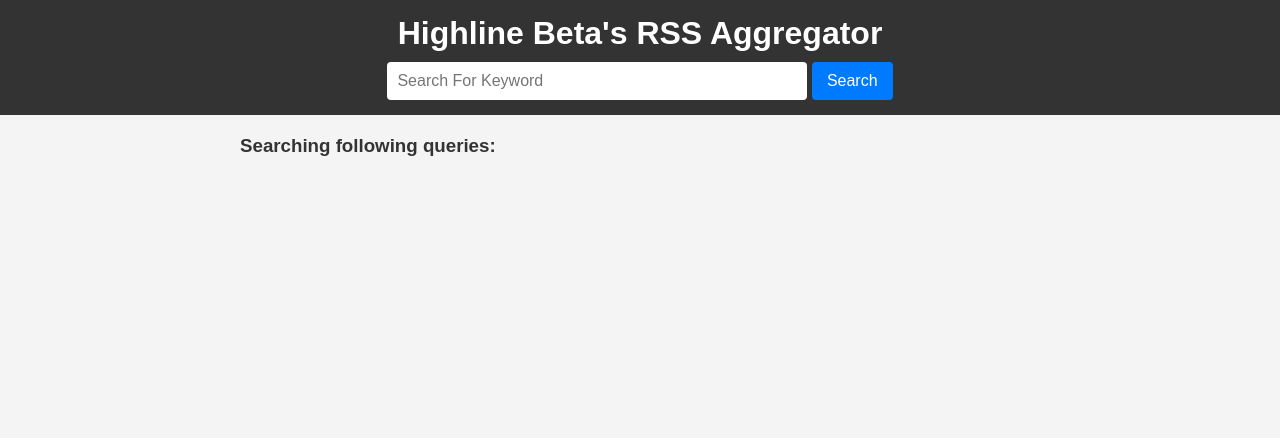
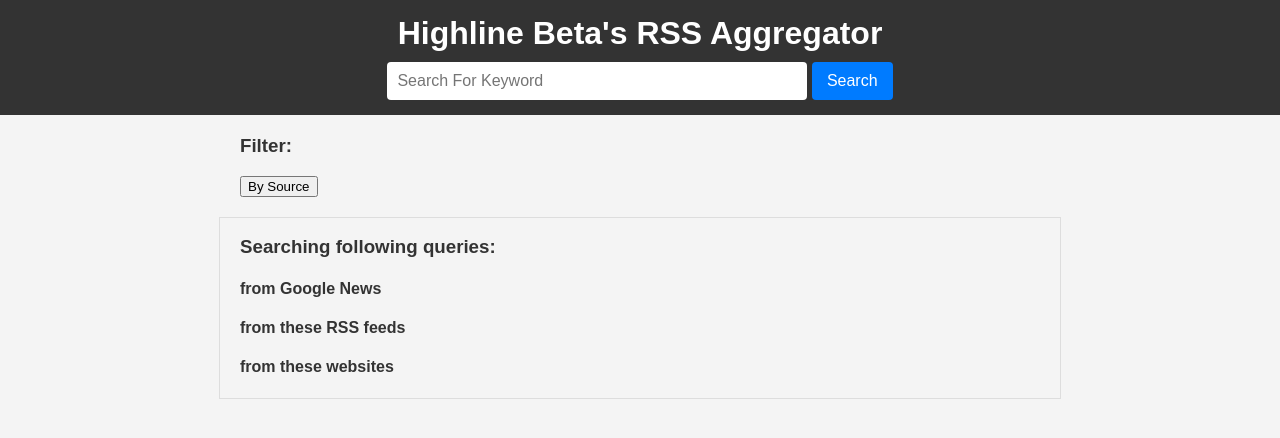
Before and after one commit to JohayerChowdury/NewsAggregator, a Flask app: template templates/index.html in a window 1280 px wide. Shown: the top 438 px of the page. Run offline with Flask 3, Linux system fonts and the light colour scheme; the template is opened without the code that fills it, so the values that code supplies are empty; parts of the project's set-up code (start-up, migrations or seed data) failed here and were passed over.

Commit message:
add filter dialog for sources

```diff
--- a/run.py
+++ b/run.py
@@ -30,6 +30,16 @@ WEBSITES = {
     # "Flexobuild News": "https://flexobuild.com/media" # not works
 }
 
+GOOGLE_NEWS_SEARCH_QUERIES = [
+    # "Canadian accessory dwelling unit", # NOTE: looks like adding "Canadian" doesn't work well
+    # "Canadian mortgage regulations",
+    # "Canadian zoning laws",
+    "accessory dwelling unit",
+    "mortgage regulations",
+    "zoning laws",
+    # "colgate"
+]
+
 
 def parse_feed(feed_url):
     if hasattr(ssl, "_create_unverified_context"):
@@ -48,8 +58,7 @@ def parse_feed(feed_url):
     return articles
 
 
-@app.route("/")
-def index():
+def get_articles(queries=[""]):
     articles = []
 
     for source, feed in RSS_FEEDS.items():
@@ -84,17 +93,6 @@ def index():
             print(f"Error fetching articles from {source}: {e}")
 
     try:
-        # List of queries
-        queries = [
-            # "Canadian accessory dwelling unit", # NOTE: looks like adding "Canadian" doesn't work well
-            # "Canadian mortgage regulations",
-            # "Canadian zoning laws",
-            "accessory dwelling unit",
-            "mortgage regulations",
-            "zoning laws",
-            # "colgate"
-        ]
-
         # Fetch news articles for each query
         for query in queries:
             news_articles = search_news(query)
@@ -110,9 +108,23 @@ def index():
                 )
     except Exception as e:
         print(e)
+    return articles
 
-    # TODO: date sorting is wrong, need to fix
-    articles = sorted(articles, key=lambda x: x[2], reverse=True) or []
+
+@app.route("/")
+def index():
+    selected_source = request.args.get("source")
+
+    articles = (
+        sorted(
+            get_articles(GOOGLE_NEWS_SEARCH_QUERIES), key=lambda x: x[2], reverse=True
+        )
+        or []
+    )
+    sources = sorted(list(set(article[0] for article in articles)))
+
+    if selected_source:
+        articles = [article for article in articles if article[0] == selected_source]
 
     page = request.args.get("page", 1, type=int)
     per_page = 10
@@ -122,44 +134,47 @@ def index():
     paginated_articles = articles[start:end]
     return render_template(
         "index.html",
-        queries=queries,
+        queries=GOOGLE_NEWS_SEARCH_QUERIES,
         articles=paginated_articles,
         page=page,
         total_pages=total_articles // per_page + 1,
+        sources=sources,
+        selected_sources=selected_source,
     )
 
 
 @app.route("/search")
 def search():
+    # TODO: need to make searched articles filterable by source
     query = request.args.get("query")
+    selected_source = request.args.get("source")
 
-    articles = []
-    for source, feed in RSS_FEEDS.items():
-        parsed_articles = parse_feed(feed)
-        articles.extend(
-            [
-                (source, entry, date_published)
-                for entry, date_published in parsed_articles
-                if entry is not None
-            ]
+    articles = (
+        sorted(
+            get_articles(GOOGLE_NEWS_SEARCH_QUERIES), key=lambda x: x[2], reverse=True
         )
+        or []
+    )
 
-        results = [
-            article
-            for article in articles
-            if query.lower() in article[1].title.lower()
-            or query.lower() in article[1].summary.lower()
-        ]
+    results = [
+        article
+        for article in articles
+        if query.lower() in article[1].title.lower()
+        or query.lower() in article[1].summary.lower()
+    ]
+    sources = sorted(list(set(article[0] for article in articles)))
 
-    # Fetch news articles using NewsApiClient
-    try:
-        news_articles = search_news_articles([query])
-        for article in news_articles:
-            articles.append(("NewsAPI", article, article["publishedAt"]))
-    except Exception as e:
-        print(e)
+    if selected_source:
+        articles = [article for article in articles if article[0] == selected_source]
 
-    return render_template("search_results.html", articles=results, query=query)
+    return render_template(
+        "search_results.html",
+        queries=GOOGLE_NEWS_SEARCH_QUERIES,
+        articles=results,
+        query=query,
+        sources=sources,
+        selected_sources=selected_source,
+    )
 
 
 if __name__ == "__main__":
--- a/static/style.css
+++ b/static/style.css
@@ -109,4 +109,11 @@ article p {
   margin: 20px auto;
   padding: 0 20px;
   max-width: 800px;
+  border: 1px solid #ddd;
 }
+
+.filters {
+  margin: 20px auto;
+  padding: 0 20px;
+  max-width: 800px;
+}
--- a/templates/index.html
+++ b/templates/index.html
@@ -1,19 +1,50 @@
 {% extends 'base.html' %} {% block content %}
+<div class="filters">
+  <h3>Filter:</h3>
+  <button id="openSourcesDialog">By Source</button>
+  <dialog id="filterSourcesDialog">
+    <button id="closeSourcesDialog">Close</button>
+    <ul>
+      {% for source in sources %}
+      <li><a href="{{ url_for('index', source=source) }}">{{ source }}</a></li>
+      {% endfor %}
+    </ul>
+  </dialog>
+</div>
 <div class="queries">
   <h3>Searching following queries:</h3>
-  <ul>
-    {% for query in queries %}
-    <li>{{ query }}</li>
-    {% endfor %}
-  </ul>
-  <p></p>
+  <div class="google-news">
+    <h4>from Google News</h4>
+    <ul>
+      {% for query in queries %}
+      <li>{{ query }}</li>
+      {% endfor %}
+    </ul>
+  </div>
+  <div class="rss-feeds">
+    <h4>from these RSS feeds</h4>
+    <!-- <ul>
+      {% for query in queries %}
+      <li>{{ query }}</li>
+      {% endfor %}
+    </ul> -->
+  </div>
+  <div class="websites">
+    <h4>from these websites</h4>
+    <ul>
+      <!-- {% for query in queries %}
+      <li>{{ query }}</li>
+      {% endfor %} -->
+    </ul>
+  </div>
 </div>
 <div class="articles">
   {% for article in articles %}
   <article>
     <h2><a href="{{ article[1].link or article[1].url }}">{{ article[1].title }}</a></h2>
-    <p>{{ article[2] }}</p>
+    <p>Published: {{ article[2] }}</p>
     <p>Source: {{ article[0] }}</p>
+    <!-- <p>Author: {{ article[1]}}</p> -->
   </article>
   {% endfor %}
 </div>
@@ -24,4 +55,18 @@
   <a href="{{ url_for('index', page=page+1) }}">Next</a>
   {% endif %}
 </div>
+<script>
+  // for sources
+  const openSourcesDialogButton = document.getElementById("openSourcesDialog");
+  const closeDialogSourcesButton = document.getElementById("closeSourcesDialog");
+  const filterSourcesDialog = document.getElementById("filterSourcesDialog");
+
+  openSourcesDialogButton.addEventListener("click", () => {
+    filterSourcesDialog.showModal();
+  });
+
+  closeDialogSourcesButton.addEventListener("click", () => {
+    filterSourcesDialog.close();
+  });
+</script>
 {% endblock %}
```
Also changed, not shown: server/utils/news_api.py (+1 -18 lines), templates/search_results.html (+56 -2 lines).
